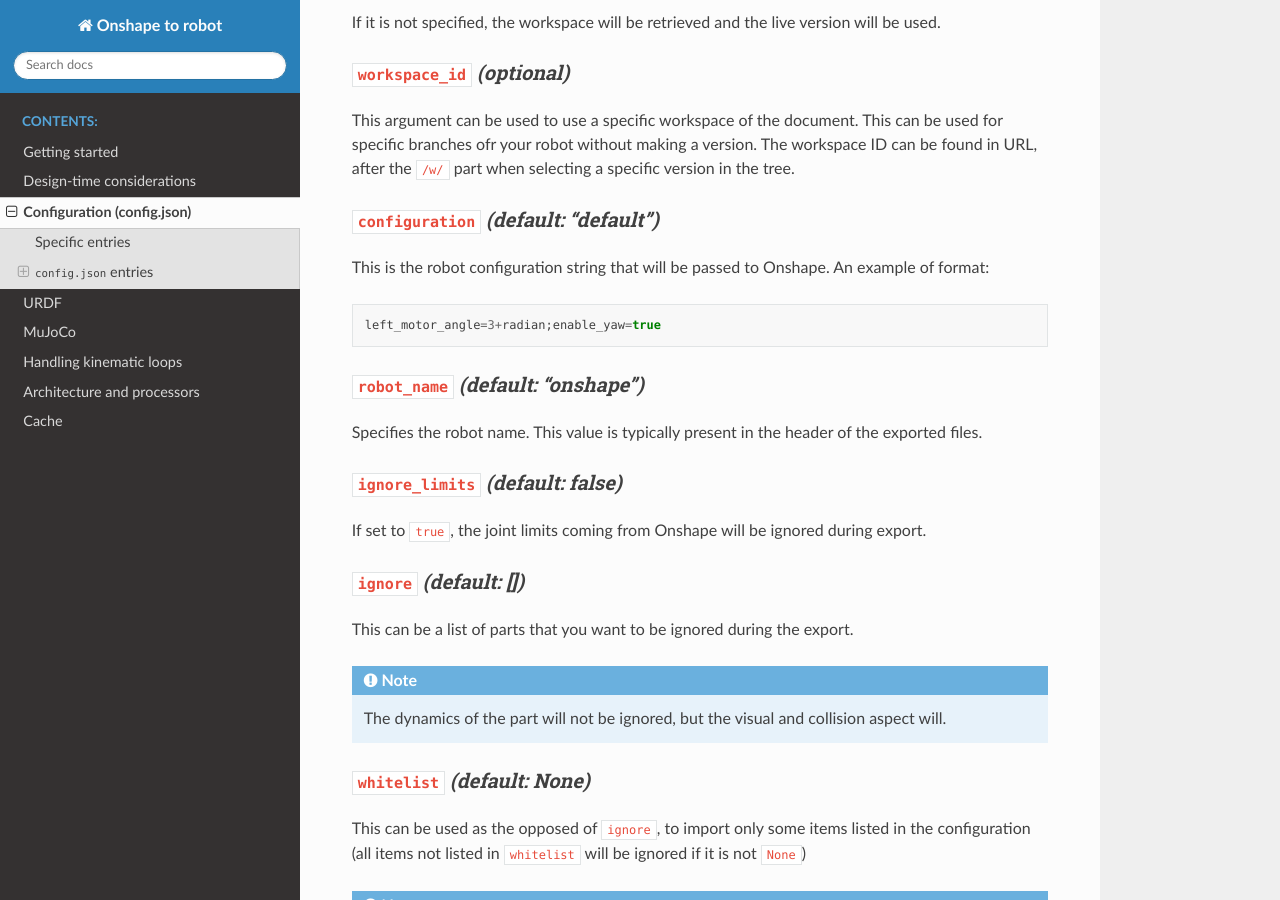
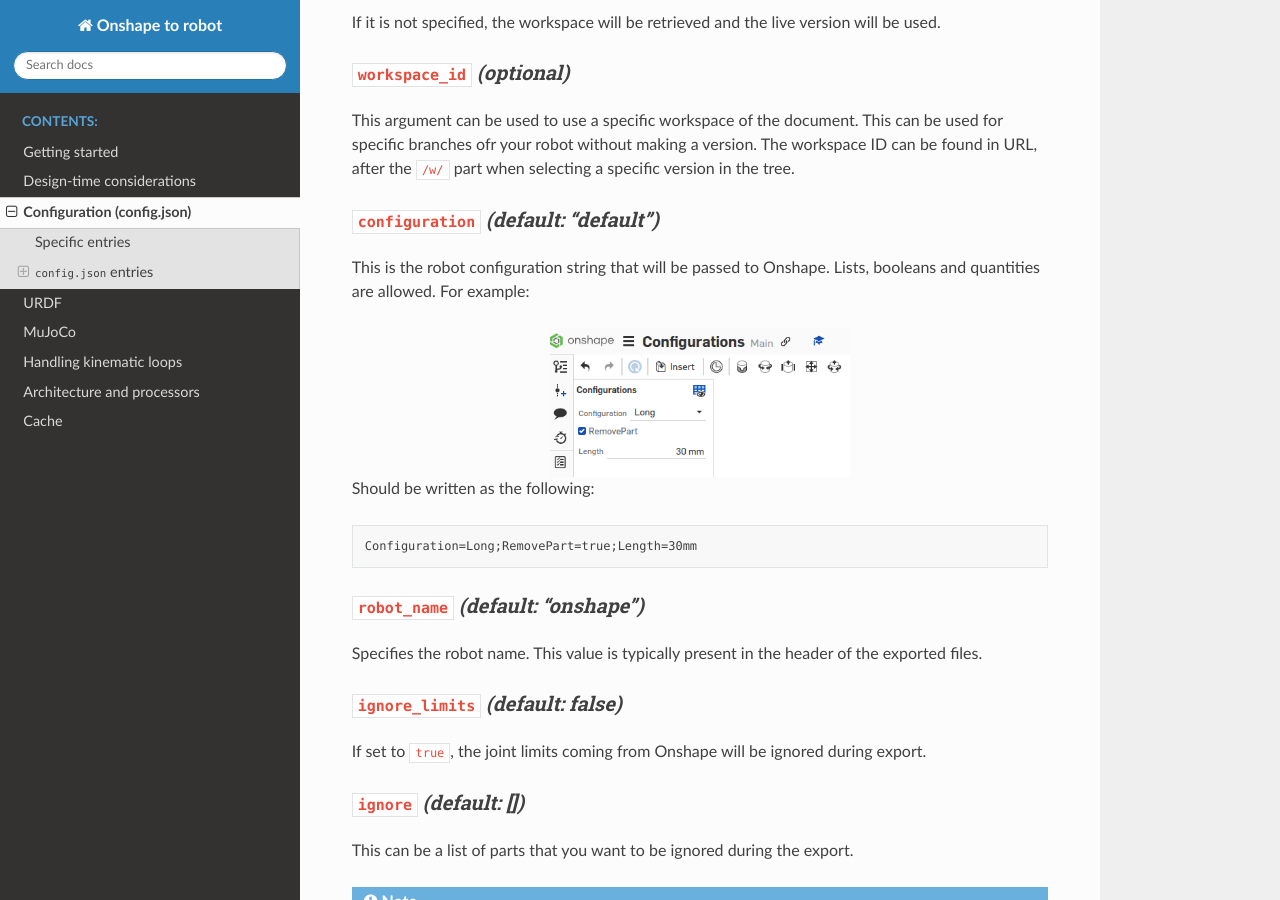
Before and after one commit to Rhoban/onshape-to-robot, a Sphinx documentation site: the page built from docs/source/config.rst, in a window 1280 px wide and 900 px high, scrolled down 2314 px. Built offline with Sphinx 7.4.7 and the Read the Docs theme 3.1.0, drawn with Linux system fonts in a browser that asks for light colours; some of the changed text lies outside the part shown.

Commit message:
Configuration doc

```diff
--- a/docs/source/config.rst
+++ b/docs/source/config.rst
@@ -36,7 +36,7 @@
         // The workspace id (optional)
         "workspace_id": "workspace-id",
         // Onshape configuration to use (default: "default")
-        "configuration": "big_robot",
+        "configuration": "Configuration=BigFoot;RodLength=50mm",
         // Robot name (default: "onshape")
         "robot_name": "robot",
 
@@ -124,11 +124,17 @@
 ``configuration`` *(default: "default")*
 ~~~~~~~~~~~~~~~~~
 
-This is the robot configuration string that will be passed to Onshape. An example of format:
+This is the robot configuration string that will be passed to Onshape. Lists, booleans and quantities are allowed. For example:
 
-.. code-block:: js
+.. image:: ../_static/img/configuration.png
+    :width: 300px
+    :align: center
 
-    left_motor_angle=3+radian;enable_yaw=true
+Should be written as the following:
+
+.. code-block:: text
+
+    Configuration=Long;RemovePart=true;Length=30mm
 
 
 ``robot_name`` *(default: "onshape")*
--- a/docs/source/programming.rst
+++ /dev/null
@@ -1,2 +0,0 @@
-Accessing your robot programmatically
-=====================================
```
Also changed, not shown: docs/source/commands.rst (deleted, +0 -63 lines), docs/source/exporters.rst (deleted, +0 -15 lines), docs/source/pure-shapes.rst (deleted, +0 -57 lines), docs/source/_static/img/configuration.png (added).
